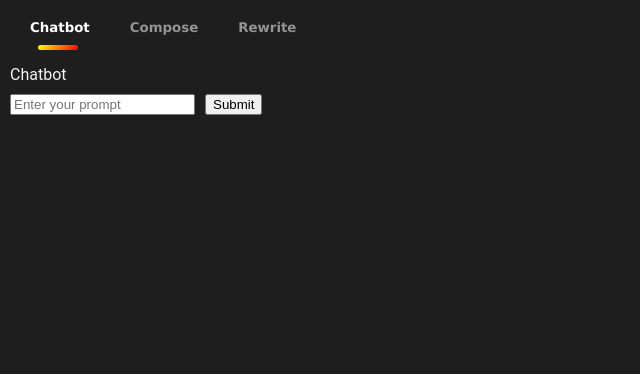
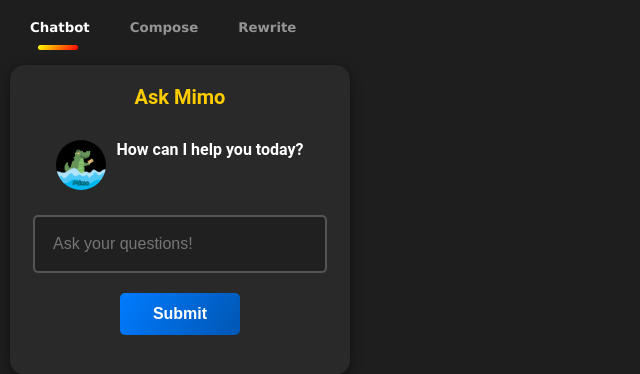
Before and after one commit to madhavmehndiratta/gmail-chrome, a React (Vite) app: page / in a window 1280 px wide. Both pictures are taken after a click on the button "Chatbot". Shown: the top 374 px of the page, without its empty margins (0-640 px from the left). Built offline with nearby package versions, Linux system fonts and the light colour scheme.

Commit message:
Chatbot frontend

```diff
--- /dev/null
+++ b/src/pages/Chatbot.css
@@ -0,0 +1,116 @@
+.chatbotHead {
+    font-size: 20px;
+    color: #ffcc00;
+    margin: 0;
+    font-weight: 700;
+    text-align: center;
+    margin-bottom: 15px;
+}
+
+.chat-segment {
+    width: 100%;
+    max-width: 400px;
+    padding: 20px;
+    box-sizing: border-box;
+    display: flex;
+    flex-direction: column;
+    justify-content: flex-start;
+    align-items: center;
+    background-color: #292929;
+    border-radius: 15px;
+    box-shadow: 0 4px 12px rgba(0, 0, 0, 0.5);
+}
+
+.ques-segment {
+    display: flex;
+    align-items: flex-start;
+    justify-content: space-evenly;
+    margin: 1em 1em;
+    font-size: 16px;
+    color: #ffcc00;
+    font-weight: 700;
+    text-align: center;
+    margin-bottom: 15px;
+}
+
+.img-mimo {
+    width: 50px;
+    height: 50px;
+    border-radius: 50%;
+    margin-right: 10px;
+    margin-bottom: 10px;
+    transition: transform 0.3s ease-in-out;
+}
+
+.mimo {
+    font-size: 16px;
+    color: #fff;
+    font-weight: 600;
+    margin: 0;
+}
+
+.userInput {
+    display: flex;
+    align-items: center;
+    width: 90%;
+    padding: 10px;
+    background-color: #202020;
+    color: #f1f1f1;
+    border: 2px solid #555;
+    border-radius: 5px;
+    font-size: 16px;
+    margin-bottom: 10px;
+    transition: 0.3s ease;
+}
+
+.userInput input {
+    width: 100%;
+    padding: 8px;
+    background-color: transparent;
+    border: none;
+    color: #f1f1f1;
+    font-size: 16px;
+    outline: none;
+}
+
+.submitButton {
+    width: 40%;
+    padding: 12px;
+    margin-top: 10px;
+    background: linear-gradient(120deg, #007bff, #0056b3);
+    color: white;
+    border: none;
+    border-radius: 5px;
+    font-size: 16px;
+    font-weight: bold;
+    cursor: pointer;
+    transition: all 0.3s ease;
+}
+
+.submitButton:hover {
+    background: linear-gradient(120deg, #0056b3, #007bff);
+    box-shadow: 0 6px 14px rgba(0, 123, 255, 0.6);
+    transform: translateY(-1px);
+}
+
+.Output {
+    margin-top: 20px;
+    color: #f1f1f1;
+    font-size: 16px;
+    width: 100%;
+    word-wrap: break-word;
+    line-height: 1.5;
+}
+
+.Output p {
+    margin: 0;
+    padding: 10px;
+    background-color: #333;
+    border-radius: 5px;
+}
+
+.Output img {
+    border-radius: 50%;
+    margin-left: 10px;
+    margin-top: 10px;
+}
--- a/src/pages/Chatbox.jsx
+++ b/src/pages/Chatbox.jsx
@@ -1,5 +1,6 @@
 import { useState } from "react";
 import ReactMarkdown from "react-markdown";
+import "./Chatbot.css";
 
 const Chatbot = () => {
   const [response, setResponse] = useState("");
@@ -18,22 +19,27 @@ const Chatbot = () => {
   }
 
   return (
-    <>
-      <div>Chatbot</div>
-      <div style={{ marginTop: 10 }}>
+    <div className="chat-segment">
+      <div className="chatbotHead">Ask Mimo</div>
+      <div className="ques-segment">
+        <img className="img-mimo" src="/images/mimo.png" alt="Mimo Avatar" />
+        <p className="mimo">How can I help you today?</p>
+      </div>
+      <div className="userInput">
         <input
           type="text"
-          placeholder="Enter your prompt"
+          placeholder="Ask your questions!"
           onChange={(e) => setInputValue(e.target.value)}
-        ></input>
-        <button style={{ marginLeft: 10 }} onClick={getResponse}>
-          Submit
-        </button>
+          value={inputValue}
+        />
       </div>
-      <div>
+      <button className="submitButton" onClick={getResponse}>
+        Submit
+      </button>
+      <div className="Output">
         <ReactMarkdown>{response}</ReactMarkdown>
       </div>
-    </>
+    </div>
   );
 };
 
```
